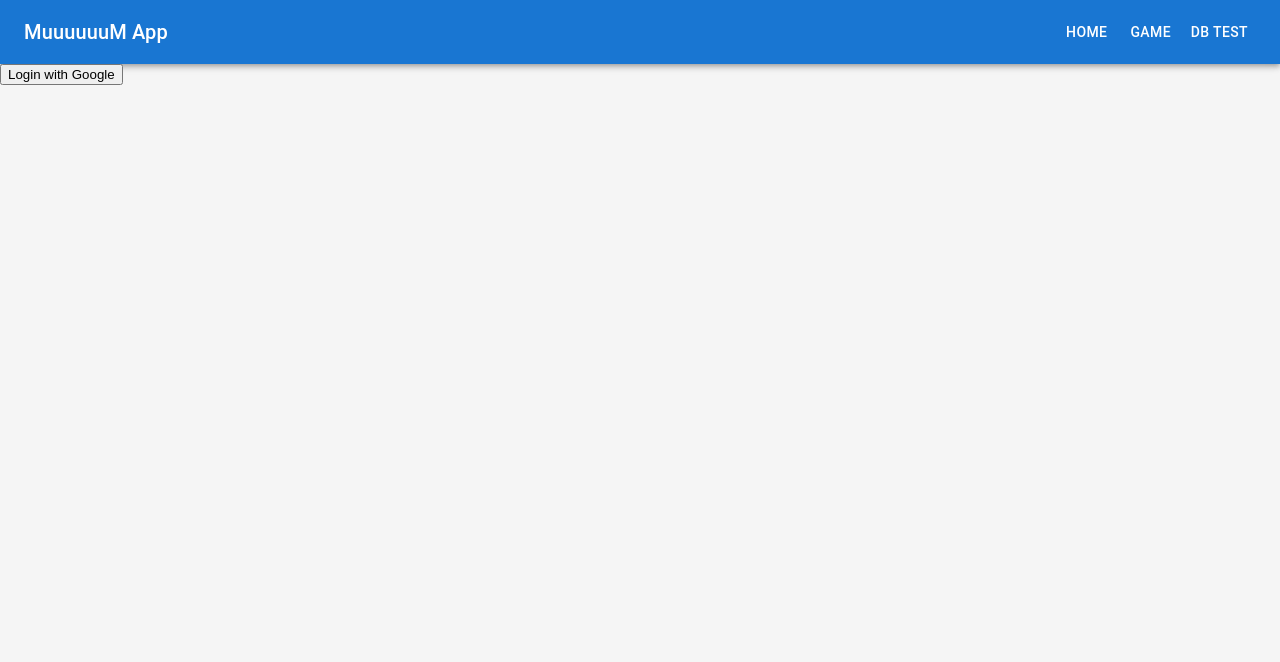
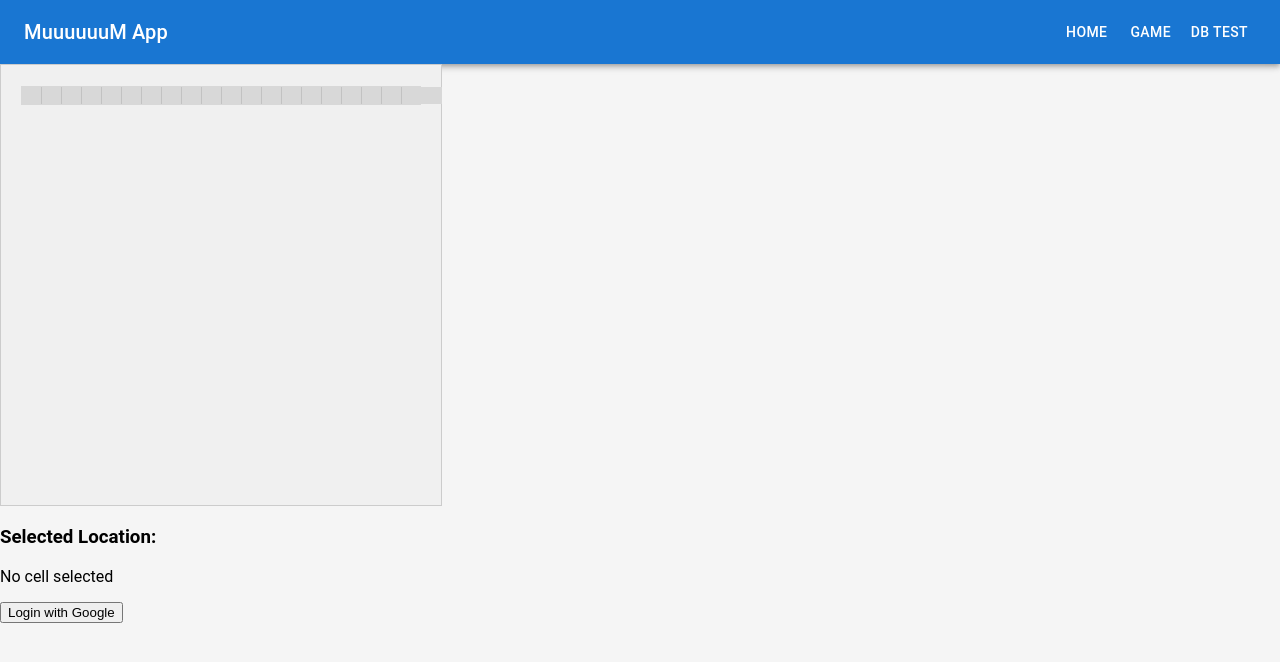
Before and after one commit to robostrike/MuuuuuuM, a React (Vite) app: page /MuuuuuuM/grid in a window 1280 px wide. Shown: the top 662 px of the page. Built offline with nearby package versions, Linux system fonts and the light colour scheme; no server answers.

Commit message:
updates to test new features

```diff
--- a/src/App.tsx
+++ b/src/App.tsx
@@ -8,8 +8,35 @@ import Theme from './theme';
 import DatabaseTest from './components/DatabaseTest';
 import GamePage from './pages/GamePage';
 import HomePage from './pages/HomePage';
+import FreeGrid from './pages/FreeGrid';
+import FreeLocale from './pages/FreeLocale';
+import { useEffect, useState } from 'react';
+import { onAuthStateChanged } from 'firebase/auth';
+import { auth } from './firebaseConfig';
 
 function App() {
+  type User = {
+    email: string;
+    uid: string;
+  } | null;
+
+  const [loggedInUser, setLoggedInUser] = useState<User>(null);
+
+  useEffect(() => {
+    const unsubscribe = onAuthStateChanged(auth, (user) => {
+      if (user) {
+        setLoggedInUser({
+          email: user.email || '',
+          uid: user.uid,
+        });
+      } else {
+        setLoggedInUser(null);
+      }
+    });
+
+    return () => unsubscribe();
+  }, []);
+
   return (
     <DndProvider backend={HTML5Backend}>
       <ThemeProvider theme={Theme}>
@@ -20,6 +47,16 @@ function App() {
                 <Typography variant="h6" component="div" sx={{ flexGrow: 1 }}>
                   MuuuuuuM App
                 </Typography>
+                {loggedInUser && (
+                  <Box sx={{ textAlign: 'center', flexGrow: 1 }}>
+                    <Typography variant="body1">
+                      Welcome, {loggedInUser.email.split('@')[0]}!
+                    </Typography>
+                    <Typography variant="body2">
+                      UID: {loggedInUser.uid}
+                    </Typography>
+                  </Box>
+                )}
                 <Button color="inherit" component={Link} to="/">Home</Button>
                 <Button color="inherit" component={Link} to="/game">Game</Button>
                 <Button color="inherit" component={Link} to="/db-test">DB Test</Button>
@@ -31,6 +68,10 @@ function App() {
             <Route path="/" element={<HomePage />} />
             <Route path="/game" element={<GamePage />} />
             <Route path="/db-test" element={<DatabaseTest />} />
+            <Route path="/grid" element={<FreeGrid />} />
+            <Route path="/locale" element={<FreeLocale />} />
+
+
             {/* Add other routes as needed */}
           </Routes>
         </BrowserRouter>
--- /dev/null
+++ b/src/CSS/FreeGrid.css
@@ -0,0 +1,35 @@
+.grid-container {
+  display: flex;
+  flex-direction: column;
+  align-items: center;
+  justify-content: center;
+  gap: 0px;
+}
+
+.grid-row {
+  display: flex;
+
+}
+
+.grid-cell {
+  width: 15px;
+  height: 15px;
+  background-color: #f0f0f0;
+  border: 1px solid #ccc;
+  cursor: pointer;
+  display: flex;
+  align-items: center;
+  justify-content: center;
+}
+
+.grid-cell:hover {
+  background-color: #d0d0d0;
+}
+
+.grid-cell.clicked {
+  background-color: green;
+}
+
+.clicked-locations {
+  margin-top: 20px;
+}
--- /dev/null
+++ b/src/CSS/FreeLocale.css
@@ -0,0 +1,62 @@
+.grid-container {
+  display: grid;
+  position: relative;
+  width: 400px;
+  height: 400px;
+  background-color: #f0f0f0;
+  border: 1px solid #ccc;
+  grid-template-columns: repeat(20, 20px);
+  grid-template-rows: repeat(20, 20px);
+}
+
+.grid-container div {
+  border: 1px solid rgba(0, 0, 0, 0.1);
+}
+
+.canvas-container {
+  position: relative;
+  width: 400px;
+  height: 400px;
+  background-color: #f0f0f0;
+  border: 1px solid #ccc;
+  overflow: hidden;
+}
+
+.dot {
+  position: absolute;
+  width: 18px;
+  height: 18px;
+  border-radius: 50%;
+  pointer-events: none;
+  /* Removed background-color to allow specific color classes to apply */
+}
+
+.position-display {
+  margin-top: 10px;
+  font-size: 16px;
+  color: #333;
+  text-align: center;
+}
+
+.dot-selection {
+  display: flex;
+  justify-content: center;
+  margin-bottom: 10px;
+}
+
+.dot.red {
+  background-color: red;
+}
+
+.dot.blue {
+  background-color: blue;
+}
+
+.dot.green {
+  background-color: green;
+}
+
+.dot-selection .dot {
+  margin: 0 10px;
+  cursor: grab;
+}
--- /dev/null
+++ b/src/pages/FreeGrid.tsx
@@ -0,0 +1,46 @@
+import { useState } from 'react';
+import '../CSS/FreeGrid.css'; // Ensure to create a CSS file for styling the grid
+
+const FreeGrid = () => {
+  const [gridSize] = useState({ rows: 20, cols: 20 }); // Define grid size
+  const [selectedCell, setSelectedCell] = useState<{ row: number; col: number } | null>(null);
+
+  const handleCellClick = (row: number, col: number) => {
+    setSelectedCell({ row, col }); // Update the selected cell
+  };
+
+  return (
+    <div>
+      <div className="grid-container">
+        {Array.from({ length: gridSize.rows }).map((_, row) => (
+          <div key={row} className="grid-row">
+            {Array.from({ length: gridSize.cols }).map((_, col) => {
+              const isSelected = selectedCell?.row === row && selectedCell?.col === col;
+              return (
+                <div
+                  key={col}
+                  className={`grid-cell ${isSelected ? 'clicked' : ''}`}
+                  onClick={() => handleCellClick(row, col)}
+                >
+                  {/* Optionally display something in the cell */}
+                </div>
+              );
+            })}
+          </div>
+        ))}
+      </div>
+      <div className="clicked-locations">
+        <h3>Selected Location:</h3>
+        {selectedCell ? (
+          <p>
+            Row: {selectedCell.row}, Col: {selectedCell.col}
+          </p>
+        ) : (
+          <p>No cell selected</p>
+        )}
+      </div>
+    </div>
+  );
+};
+
+export default FreeGrid;
--- /dev/null
+++ b/src/pages/FreeLocale.tsx
@@ -0,0 +1,74 @@
+import React, { useState } from 'react';
+import '../CSS/FreeLocale.css'; // External CSS for styling
+
+type Dot = {
+  x: number;
+  y: number;
+  color: string;
+};
+
+const FreeLocale = () => {
+  const dotSize = 18; // Dot dimensions
+  const [dots, setDots] = useState<Dot[]>([]); // Define the type for the dots array
+
+  const handleDrop = (e: React.DragEvent<HTMLDivElement>) => {
+    e.preventDefault();
+    const canvas = e.currentTarget.getBoundingClientRect();
+    const x = e.clientX - canvas.left - dotSize / 2; // Adjust for dot's width
+    const y = e.clientY - canvas.top - dotSize / 2;  // Adjust for dot's height
+    const color = e.dataTransfer.getData('color'); // Get the color of the dragged dot
+    setDots([...dots, { x, y, color }]);
+  };
+
+  const handleDragStart = (e: React.DragEvent<HTMLDivElement>, color: string) => {
+    e.dataTransfer.setData('color', color); // Pass the color of the dot being dragged
+  };
+
+  return (
+    <div>
+      <div className="dot-selection">
+        <div
+          className="dot red"
+          draggable
+          onDragStart={(e) => handleDragStart(e, 'red')}
+        ></div>
+        <div
+          className="dot blue"
+          draggable
+          onDragStart={(e) => handleDragStart(e, 'blue')}
+        ></div>
+        <div
+          className="dot green"
+          draggable
+          onDragStart={(e) => handleDragStart(e, 'green')}
+        ></div>
+      </div>
+      <div
+        className="canvas-container"
+        onDrop={handleDrop}
+        onDragOver={(e) => e.preventDefault()}
+      >
+        {dots.map((dot, index) => (
+          <div
+            key={index}
+            className={`dot ${dot.color}`}
+            style={{
+              left: `${dot.x}px`,
+              top: `${dot.y}px`,
+            }}
+          ></div>
+        ))}
+      </div>
+      <div className="position-display">
+        {dots.map((dot, index) => (
+          <div key={index}>
+            {dot.color.charAt(0).toUpperCase() + dot.color.slice(1)} Dot: (
+            {Math.round(dot.x)}, {Math.round(dot.y)})
+          </div>
+        ))}
+      </div>
+    </div>
+  );
+};
+
+export default FreeLocale;
```
